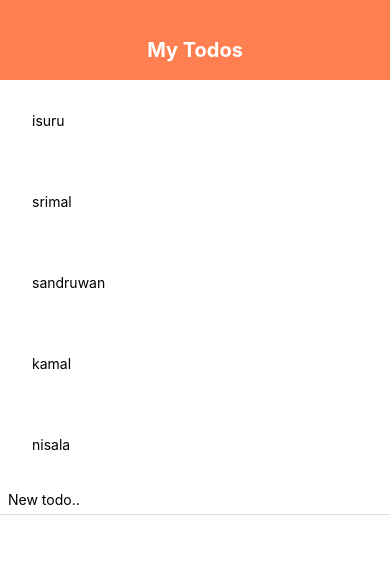
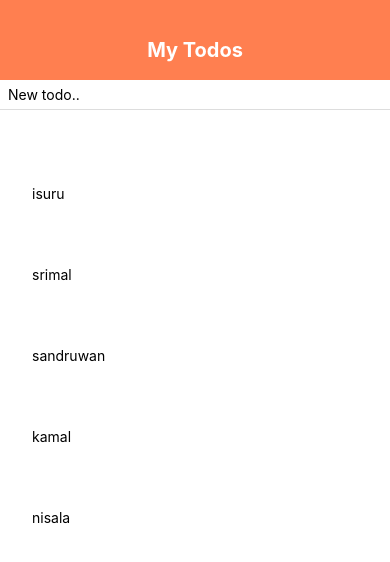
Before and after one commit to 1996-isuru/expo-cli-practices, a React Native app: screen / in a window 390 px wide. Shown: the top 562 px of the page. Built offline with nearby package versions, Linux system fonts and the light colour scheme.

Commit message:
todo list comple

```diff
--- a/App.js
+++ b/App.js
@@ -39,13 +39,13 @@ export default function App() {
     }}>
     <View style={styles.container}>
       <Header />
+      <AddTodo submitHandler={submitHandler} />
       <FlatList
         data={people}
         renderItem={({ item }) => (
-          <TodoItem item={item} pressHandle={pressHandle} />
+          <TodoItem item={item} pressHandle={pressHandle} style={styles.list} />
         )}
       />
-      <AddTodo submitHandler={submitHandler} />
     </View>
     </TouchableWithoutFeedback>
   );
@@ -53,15 +53,19 @@ export default function App() {
 
 const styles = StyleSheet.create({
   container: {
-    // flex: 1,
-    backgroundColor: "white",
+    flex: 1,
+    backgroundColor: '#fff',
   },
-  item: {
-    marginTop: 24,
-    padding: 30,
-    backgroundColor: "pink",
-    fontSize: 24,
-    marginHorizontal: 10,
-    marginTop: 24,
+  content: {
+    padding: 40,
+    backgroundColor: '#ddd',
+    flex: 1,
+    // fontSize: 24,
+    // marginHorizontal: 10,
+    // marginTop: 24,
   },
+  list: {
+    flex: 1,
+    marginTop: 20,
+  }
 });
--- a/components/addTodo.js
+++ b/components/addTodo.js
@@ -16,7 +16,7 @@ export default function AddTodo({ submitHandler }) {
         placeholder="New todo.."
         onChangeText={changeHandler}
       />
-      <Button onPress={() => submitHandler(text)} title='add todo' color='corol' />
+      <Button onPress={() => submitHandler(text)} title='add todo' color='#2' />
     </View>
   )
 }
@@ -28,5 +28,6 @@ const styles = StyleSheet.create({
         paddingVertical: 6,
         borderBottomColor: '#ddd',
         borderBottomWidth: 1
+        // backgroundColor: 'coral'
     }
 })
--- a/components/todos.js
+++ b/components/todos.js
@@ -5,7 +5,6 @@ export default function TodoItem({ item, pressHandle }){
     return(
         <TouchableOpacity onPress={() => pressHandle(item.key)}>
             <Text style={styles.item}>{item.name1}</Text>
-            <Text></Text>
         </TouchableOpacity>
 
     )
```
